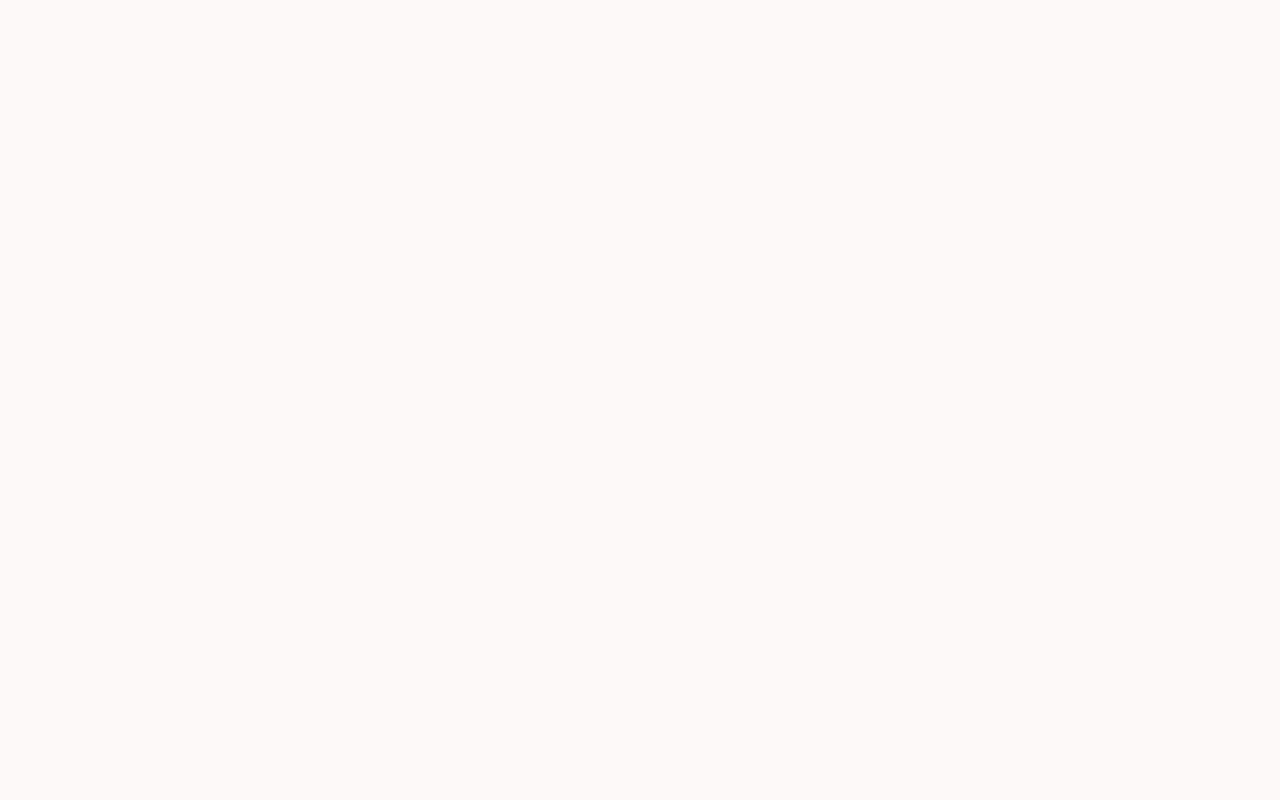
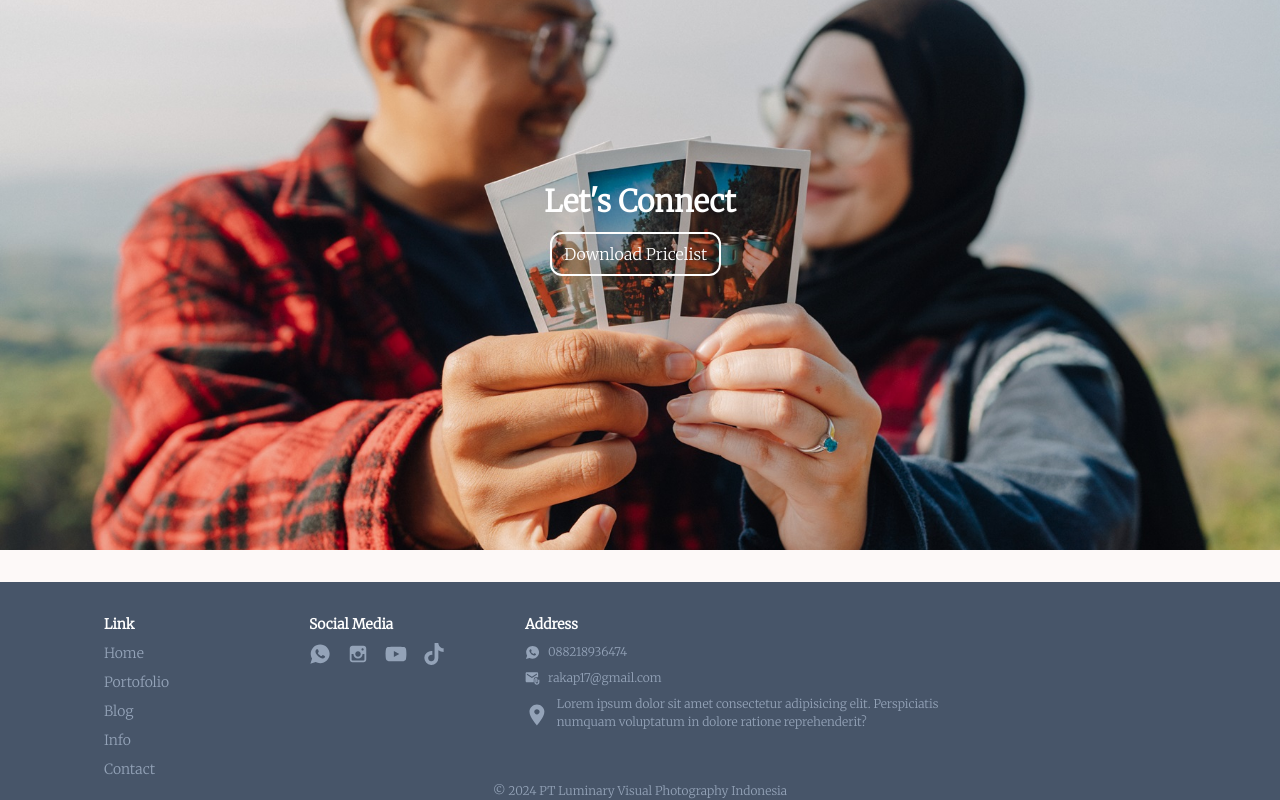
Before and after one commit to rakapp17/Luminary-Visual, a Next.js app: page / in a window 1280 px wide. Shown: the part 2767-3567 px from the top of the page. Before the commit the page ends 2786 px from the top, so only its background shows below. Built offline with nearby package versions, Linux system fonts and the light colour scheme.

Commit message:
page awal lg beres

```diff
--- /dev/null
+++ b/src/app/components/Connect.tsx
@@ -0,0 +1,18 @@
+import React from "react";
+
+function Connect() {
+  return (
+    <div className="w-full h-[646px] bg-[url('/hero7.jpg')] bg-cover flex items-center justify-center backdrop-blur-lg backdrop-brightness-50 bg-center">
+      <div className="items-center justify-center">
+        <h2 className=" text-white text-center text-[30px] font-bold mb-2">
+          Let's Connect
+        </h2>
+        <button className="text-white px-3 py-2 border-2 border-white rounded-xl self-center ml-[6px]">
+          Download Pricelist
+        </button>
+      </div>
+    </div>
+  );
+}
+
+export default Connect;
--- /dev/null
+++ b/src/app/components/Copyright.tsx
@@ -0,0 +1,13 @@
+import React from "react";
+
+function Copyright() {
+  return (
+    <div className="w-full h-auto bg-slate-600">
+      <h2 className="text-slate-400 text-center text-[12px]">
+        &copy; 2024 PT Luminary Visual Photography Indonesia
+      </h2>
+    </div>
+  );
+}
+
+export default Copyright;
--- /dev/null
+++ b/src/app/components/Footer.tsx
@@ -0,0 +1,85 @@
+import React from "react";
+import Link from "next/link";
+import { IoLogoWhatsapp } from "react-icons/io";
+import { TiSocialInstagram } from "react-icons/ti";
+import { FaYoutube } from "react-icons/fa";
+import { FaTiktok } from "react-icons/fa";
+import { MdAttachEmail } from "react-icons/md";
+import { IoMdPin } from "react-icons/io";
+function Footer() {
+  return (
+    <div className="w-full h-[200px] mt-8 flex bg-slate-600 px-16 pt-8 pb-4 py-4">
+      <div className="w-[25%] h-full  px-10 flex flex-col gap-2">
+        <h2 className="text-white font-bold  lg:text-[14px] md:text-[12px] xl:text-[14px] 2xl:text-[18px]">
+          Link
+        </h2>
+        <Link
+          className="text-slate-400 font-normal  lg:text-[12px] md:text-[12px] xl:text-[14px] 2xl:text-[18px]"
+          href="/"
+        >
+          Home
+        </Link>
+        <Link
+          className="text-slate-400 font-normal lg:text-[12px] md:text-[12px] xl:text-[14px] 2xl:text-[18px]"
+          href="/"
+        >
+          Portofolio
+        </Link>
+        <Link
+          className="text-slate-400 font-normal lg:text-[12px] md:text-[12px] xl:text-[14px] 2xl:text-[18px]"
+          href="/"
+        >
+          Blog
+        </Link>
+        <Link
+          className="text-slate-400 font-normal lg:text-[12px] md:text-[12px] xl:text-[14px] 2xl:text-[18px]"
+          href="/"
+        >
+          Info
+        </Link>
+        <Link
+          className="text-slate-400 font-normal lg:text-[12px] md:text-[12px] xl:text-[14px] 2xl:text-[18px]"
+          href="/"
+        >
+          Contact
+        </Link>
+      </div>
+      <div className="w-[25%] h-full px-10">
+        <h2 className="text-white font-bold lg:text-[14px] md:text-[12px] xl:text-[14px] 2xl:text-[18px]">
+          Social Media
+        </h2>
+        <div className="flex gap-4 w-full mt-2">
+          <IoLogoWhatsapp size={22} color="#94a3b8" />
+          <TiSocialInstagram size={22} color="#94a3b8" />
+          <FaYoutube size={22} color="#94a3b8" />
+          <FaTiktok size={22} color="#94a3b8" />
+        </div>
+      </div>
+      <div className="w-auto h-full  px-10">
+        <h2 className="text-white font-bold  lg:text-[14px] md:text-[12px] xl:text-[14px] 2xl:text-[18px]">
+          Address
+        </h2>
+        <div className="flex items-center gap-2 w-full mt-2">
+          <IoLogoWhatsapp size={15} color="#94a3b8" />
+          <p className="text-slate-400 font-normal text-[12px]">088218936474</p>
+        </div>
+        <div className="flex items-center gap-2 w-full mt-2">
+          <MdAttachEmail size={15} color="#94a3b8" />
+          <p className="text-slate-400 font-normal text-[12px]">
+            rakap17@gmail.com
+          </p>
+        </div>
+        <div className="flex items-start gap-2 w-full mt-2">
+          <IoMdPin size={40} color="#94a3b8" />
+          <p className="text-slate-400 font-normal text-[12px]">
+            Lorem ipsum dolor sit amet consectetur adipisicing elit.
+            Perspiciatis numquam voluptatum in dolore ratione reprehenderit?
+          </p>
+        </div>
+      </div>
+      <div className="w-[25%] h-full px-10"></div>
+    </div>
+  );
+}
+
+export default Footer;
--- a/src/app/page.tsx
+++ b/src/app/page.tsx
@@ -4,6 +4,9 @@ import Slider from "./components/Slider";
 import Quote from "./components/Quote";
 import Portofolio from "./components/Portofolio";
 import Blog from "./components/Blog";
+import Connect from "./components/Connect";
+import Footer from "./components/Footer";
+import Copyright from "./components/Copyright";
 
 export default function Home() {
   return (
@@ -13,6 +16,9 @@ export default function Home() {
       <Quote />
       <Portofolio />
       <Blog />
+      <Connect />
+      <Footer />
+      <Copyright />
     </main>
   );
 }
```
Also changed, not shown: src/app/components/Blog.tsx (+6 -1 lines).
